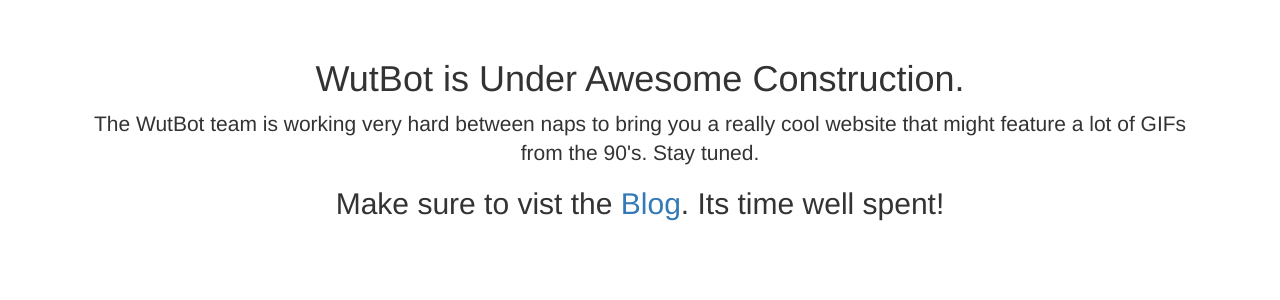
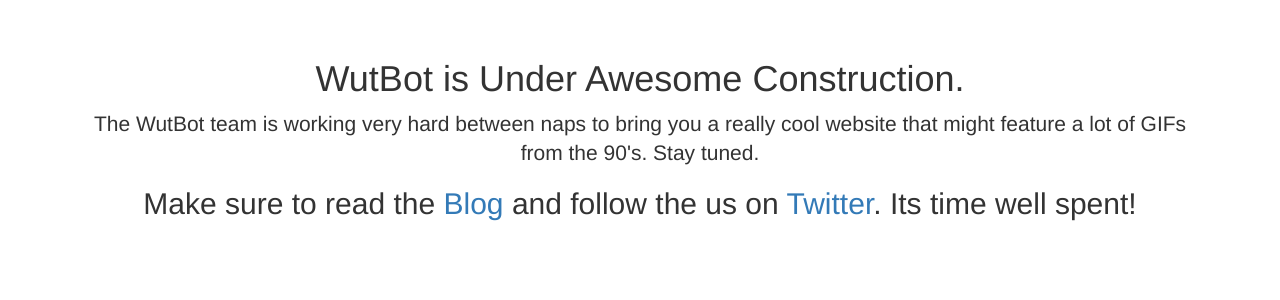
Before and after one commit to bliti/wut, a Flask app: page / in a window 1280 px wide. Shown: the part 51-351 px from the top of the page. Run offline with Flask 2, Linux system fonts and the light colour scheme; some libraries are stand-ins or nearby versions.

Commit message:
updated the landing page to something more decent.

```diff
--- a/templates/under_construction.html
+++ b/templates/under_construction.html
@@ -62,7 +62,7 @@
       <div class="starter-template">
         <h1>WutBot is Under Awesome Construction.</h1>
         <p class="lead">The WutBot team is working very hard between naps to bring you a really cool website that might feature a lot of GIFs from the 90's. Stay tuned.</p>
-		<h2>Make sure to vist the <a href="/blog">Blog</a>. Its time well spent!</h2>
+		<h2>Make sure to read the <a href="/blog">Blog</a> and follow the us on <a href="/twitter" target="_blank">Twitter</a>. Its time well spent!</h2>
       </div>
 
     </div><!-- /.container -->
```
